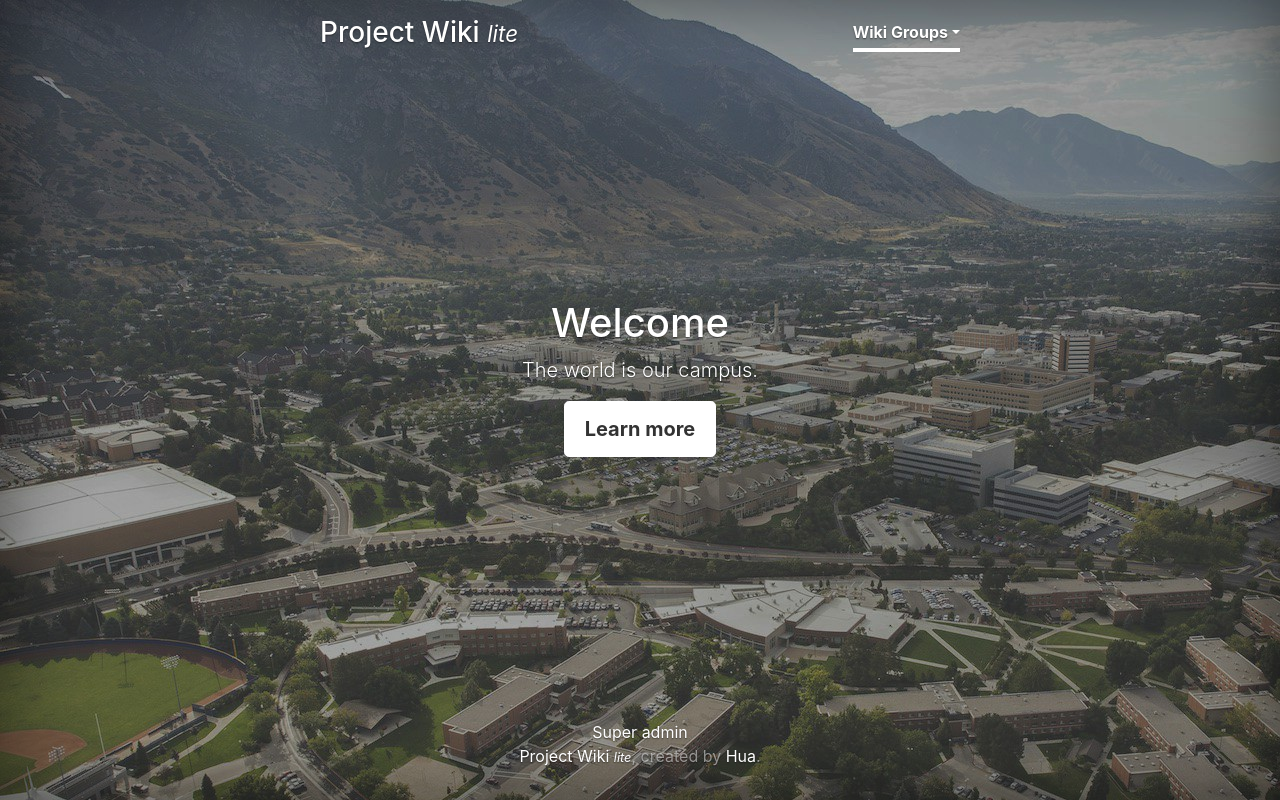
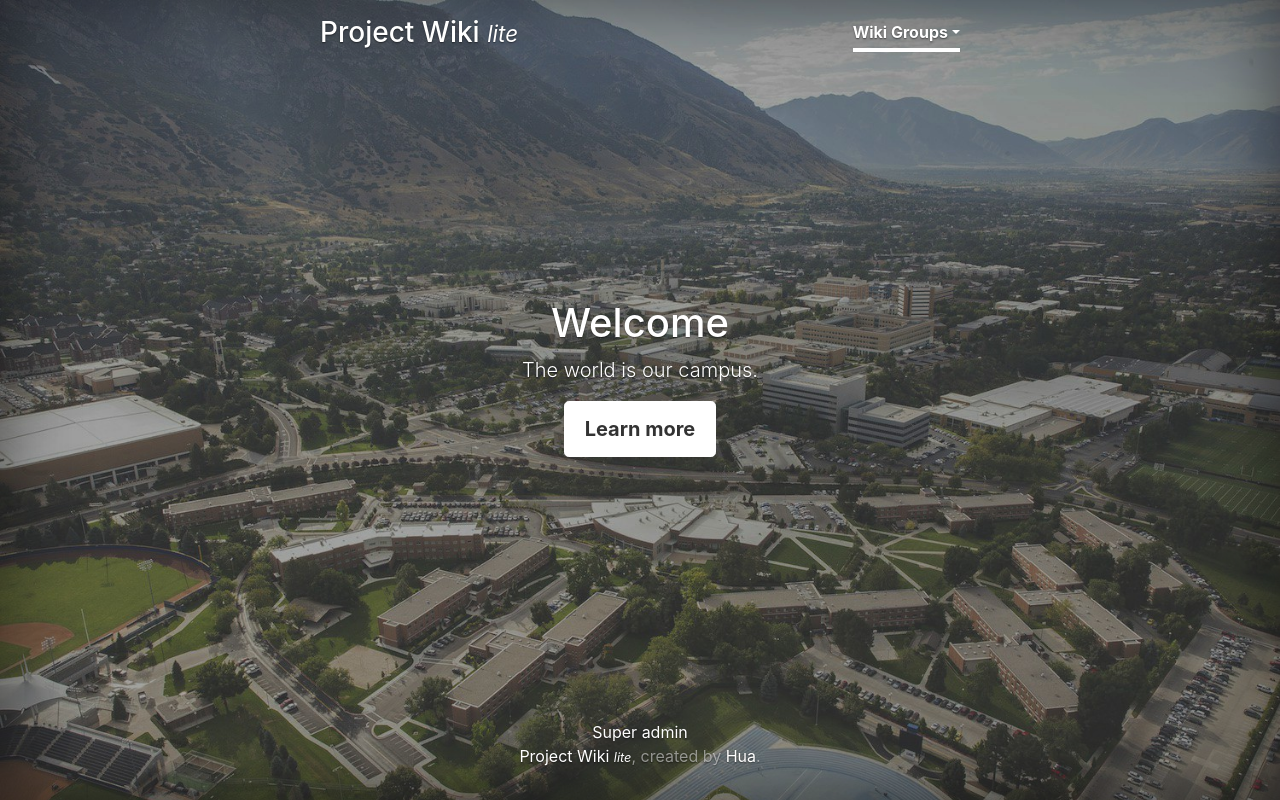
Before and after one commit to GNHua/pwlite, a Flask app: page / in a window 1280 px wide. Run offline with Flask 2, Linux system fonts and the light colour scheme; data that the repository does not hold is empty; parts of the project's set-up code (start-up, migrations or seed data) failed here and were passed over; some libraries are stand-ins or nearby versions.

Commit message:
stretch cover background image, change link to pwlite repo

```diff
--- a/pwlite/static/css/cover.css
+++ b/pwlite/static/css/cover.css
@@ -28,11 +28,16 @@ html,
 body {
   height: 100%;
   background-color: #333;
+  background-size: cover;
 }
 
 body {
   display: -ms-flexbox;
+  display: -webkit-box;
   display: flex;
+  -ms-flex-pack: center;
+  -webkit-box-pack: center;
+  justify-content: center;
   color: #fff;
   text-shadow: 0 .05rem .1rem rgba(0, 0, 0, .5);
   box-shadow: inset 0 0 5rem rgba(0, 0, 0, .5);
--- a/pwlite/templates/admin/cover.html
+++ b/pwlite/templates/admin/cover.html
@@ -41,7 +41,7 @@ text-center
       <p>
         <a href="{{ url_for('admin.super_admin') }}">Super admin</a>
         <br>
-        <a href="https://github.com/GNHua/Project-Wiki">Project Wiki <i><small>lite</small></i></a>, created by <a href="https://github.com/GNHua">Hua</a>.
+        <a href="https://github.com/GNHua/pwlite">Project Wiki <i><small>lite</small></i></a>, created by <a href="https://github.com/GNHua">Hua</a>.
       </p>
     </div>
   </footer>
```
